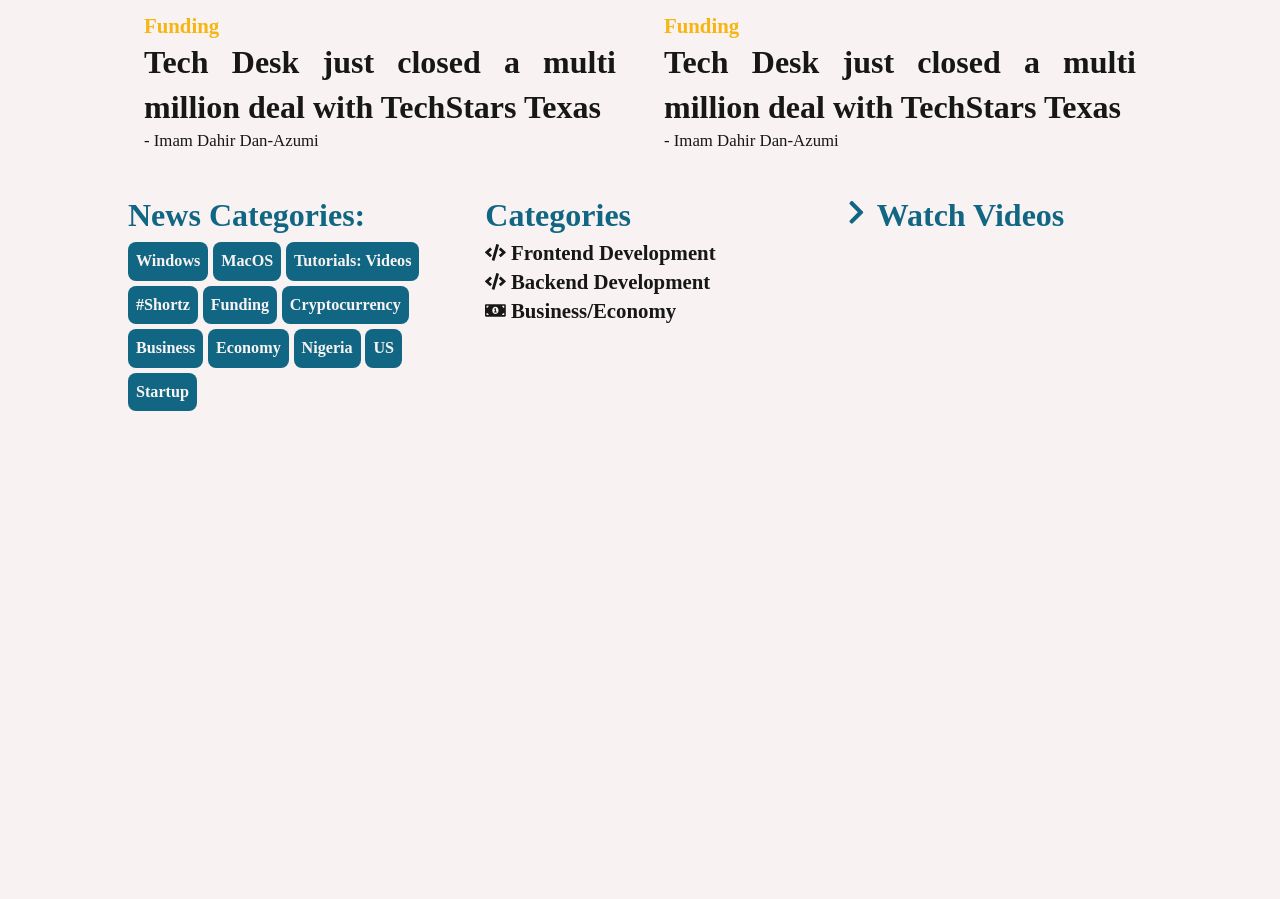
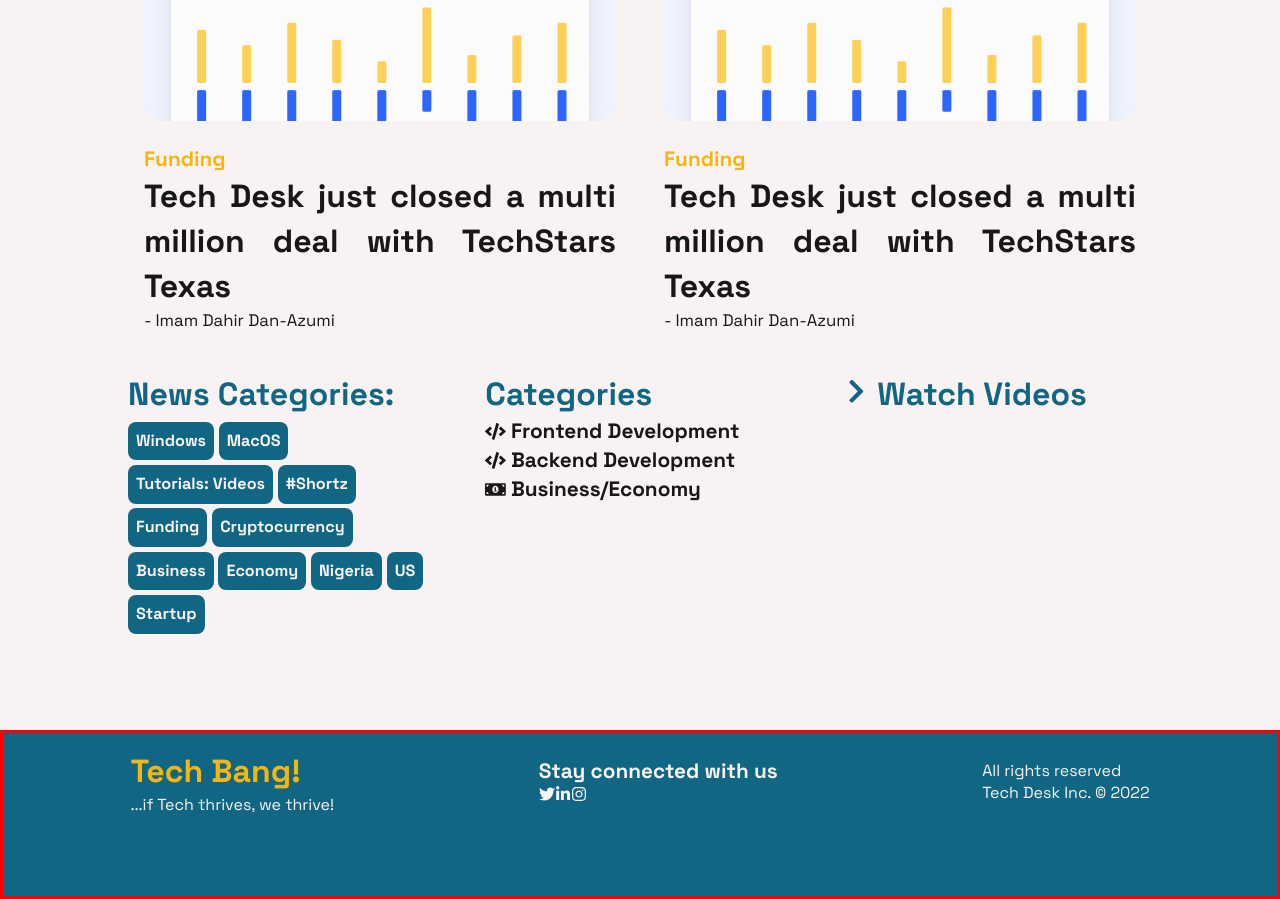
Before and after one commit to eimaam/tech-binge, a React (Create React App) app: page / in a window 1280 px wide. Shown: the part 1600-2499 px from the top of the page. Before the commit the page ends 2059 px from the top, so only its background shows below. Built offline with nearby package versions, Linux system fonts and the light colour scheme.

Commit message:
added image preview to create post page

```diff
--- a/public/css/style.css
+++ b/public/css/style.css
@@ -257,6 +257,7 @@
   padding-top: 1rem;
   padding-bottom: 5rem;
   color: rgb(248, 242, 242);
+  border: solid red;
 }
 footer .footer--container {
   width: 80%;
@@ -335,6 +336,7 @@
 }
 .create--post form div label {
   font-size: 1.5rem;
+  color: #116783;
 }
 .create--post .jodit--editor {
   width: 100%;
@@ -386,6 +388,7 @@
   color: rgb(24, 23, 23);
   text-align: justify;
   background-color: rgb(248, 242, 242);
+  font-family: "Space Grotesk", sans-serif;
 }
 
 a {
--- a/public/index.html
+++ b/public/index.html
@@ -13,7 +13,11 @@
     <link rel="apple-touch-icon" href="%PUBLIC_URL%/logo192.png" />
 
     <link rel="manifest" href="%PUBLIC_URL%/manifest.json" />
-
+    <!-- google fonts -->
+    <link rel="preconnect" href="https://fonts.googleapis.com">
+<link rel="preconnect" href="https://fonts.gstatic.com" crossorigin>
+<link href="https://fonts.googleapis.com/css2?family=Space+Grotesk:wght@300;400;500;600;700&display=swap" rel="stylesheet">
+    <!-- google fonts -->
     <title>Tech Binge!</title>
   </head>
   <body>
--- a/public/sass/_createPost.scss
+++ b/public/sass/_createPost.scss
@@ -18,6 +18,7 @@
 
             label{
                 font-size: 1.5rem;
+                color: $primary;
             }
         }
     }
--- a/public/sass/_footer.scss
+++ b/public/sass/_footer.scss
@@ -4,6 +4,7 @@
     padding-top: 1rem;
     padding-bottom: 5rem;
     color: $default;
+    border: solid red;
 
     .footer--container{
         @include desk-width;
--- a/public/sass/_variables.scss
+++ b/public/sass/_variables.scss
@@ -7,7 +7,7 @@
 // $secondary: #0e5267;
 
 // fonts
-
+$spaceGrotesk: 'Space Grotesk', sans-serif;
 
 // paddings
 $l-pad: 2rem;
--- a/public/sass/style.scss
+++ b/public/sass/style.scss
@@ -28,6 +28,7 @@
     color: $dark;
     text-align: justify;
     background-color: $default;
+    font-family: $spaceGrotesk;
 }
 
 .light--mode{
--- a/src/App.js
+++ b/src/App.js
@@ -2,7 +2,7 @@
 import { NavBar } from "./components/NavBar";
 import { Footer } from "./components/Footer";
 import { Homepage } from "./components/Homepage";
-import { BrowserRouter as Router, Switch, Route, Routes } from "react-router-dom"
+import { BrowserRouter as Router, Routes, Route } from "react-router-dom"
 import { Dashboard } from "./components/Admin/Dashboard";
 import { CreatePost } from "./components/Admin/CreatePost";
 
@@ -10,13 +10,13 @@
 function App() {
   return (
     <Router>
-    {/* <NavBar /> */}
+    <NavBar />
       <Routes>
-        <Route path="/" element={<Homepage />} />
+        <Route exact path="/" element={<Homepage />} />
         <Route path="/dashboard" element={<Dashboard />} />
         <Route path="/create" element={<CreatePost />} />
       </Routes>
-    {/* <Footer /> */}
+      <Footer />
     </Router>
   );
 }
```
Also changed, not shown: 1 other file (tests, documents, lock files or other folders).
